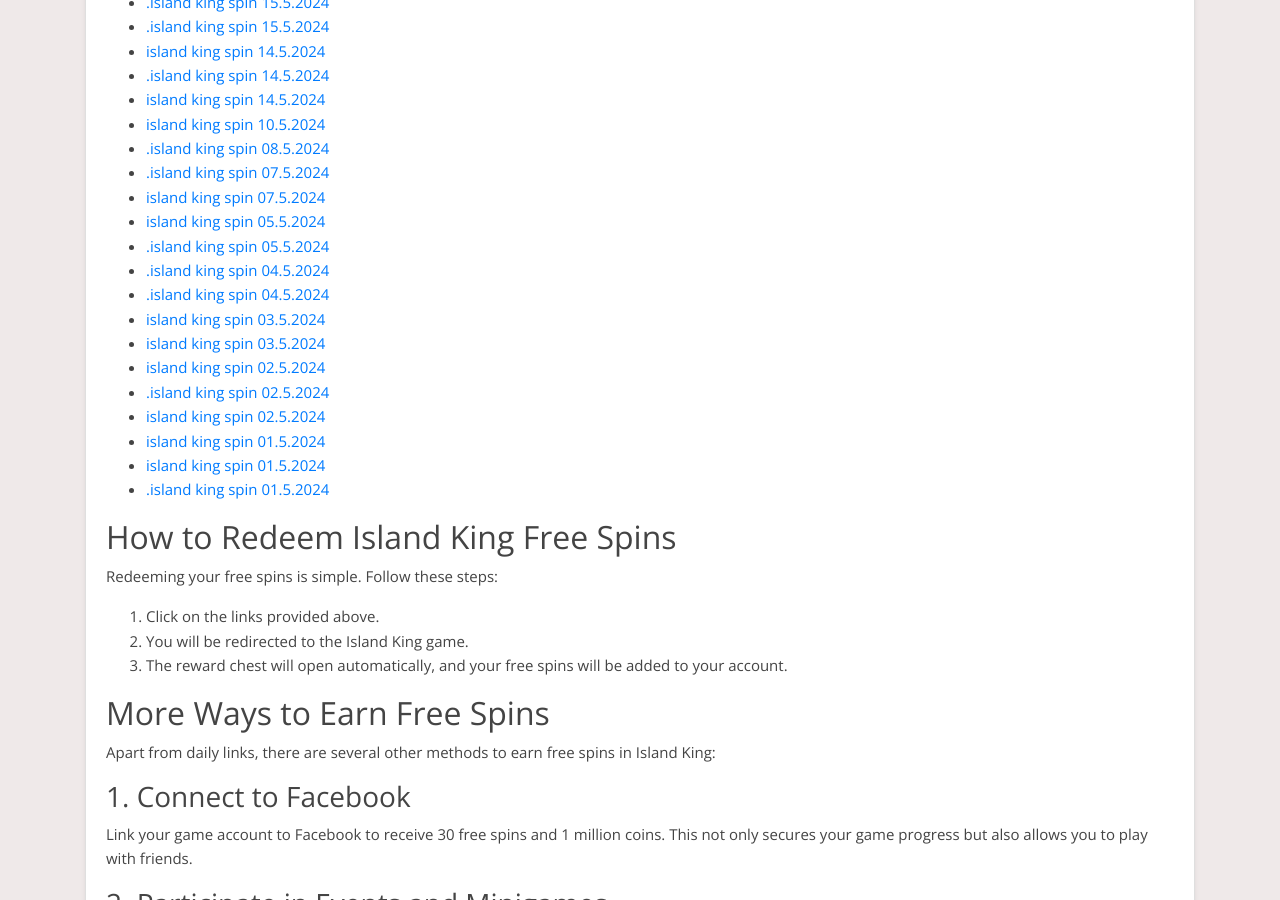
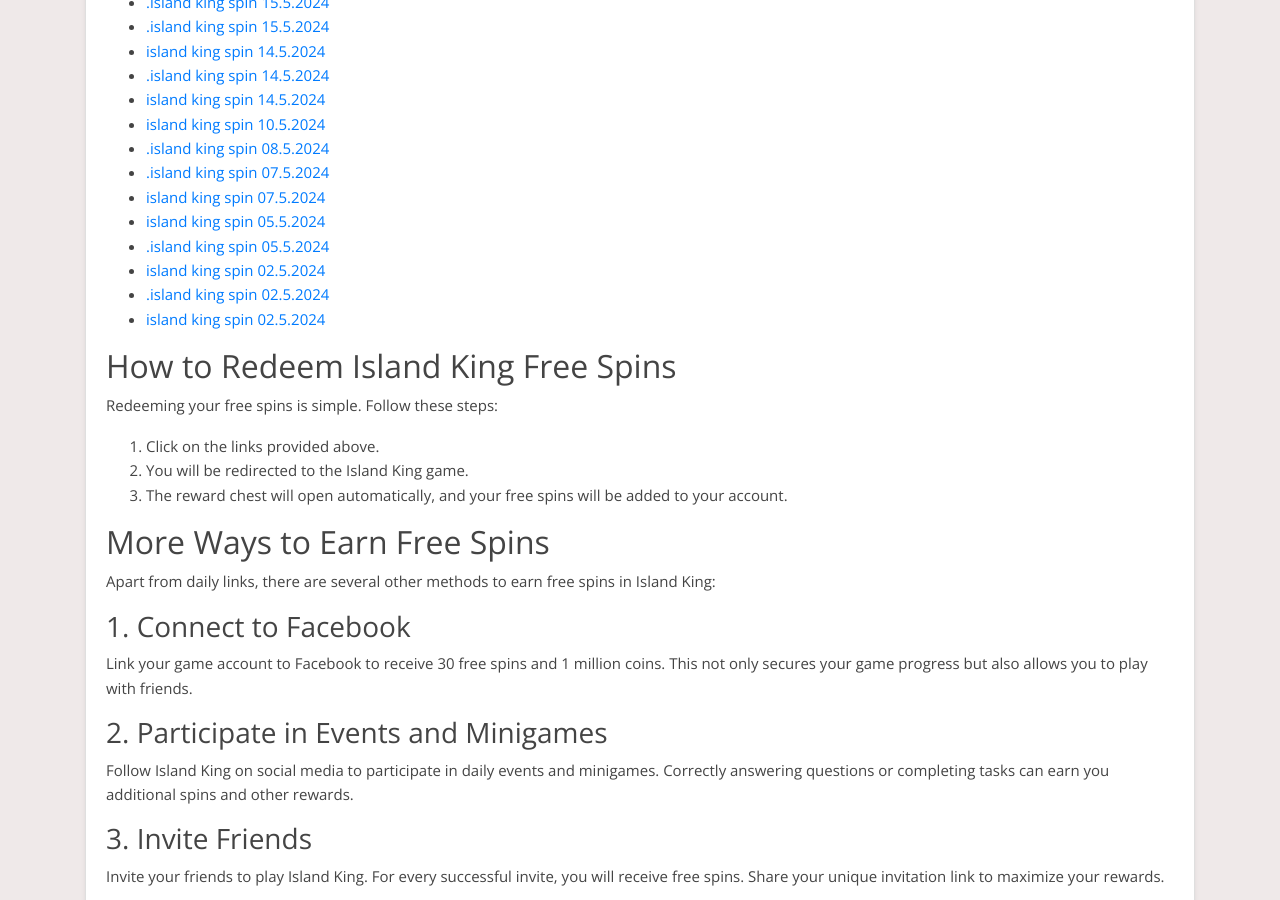
Before and after one commit to Prollad99/bs-net, a Jekyll site: the page built from _posts/2024-07-04-island-king.md, in a window 1280 px wide and 900 px high, scrolled down 1254 px. Built offline with Jekyll 4.4.1, drawn with Linux system fonts in a browser that asks for light colours; nearby versions of some CDN libraries; comment, search, counter and statistics services are not loaded; some of the changed text lies outside the part shown.

Commit message:
Update island-king reward links and last modified date

```diff
--- a/_data/include_files.yml
+++ b/_data/include_files.yml
@@ -56,7 +56,7 @@
   last_modified: 2024-08-03 14:35:24
 
 island-king.html:
-  last_modified: 2024-07-19 12:00:00
+  last_modified: 2024-08-03 17:02:07
 
 mgm-slots-live.html:
   last_modified: 2024-08-03 12:30:36
--- a/_includes/island-king.html
+++ b/_includes/island-king.html
@@ -42,14 +42,7 @@
 <li><a href="https://bit.ly/3WfBpLh">island king spin 07.5.2024</a></li>
 <li><a href="https://bit.ly/3WiRaBf">island king spin 05.5.2024</a></li>
 <li><a href="https://bit.ly/3QoQHcZ">.island king spin 05.5.2024</a></li>
-<li><a href="https://bit.ly/3WiRaBf">.island king spin 04.5.2024</a></li>
-<li><a href="https://bit.ly/3QoQHcZ">.island king spin 04.5.2024</a></li>
-<li><a href="https://bit.ly/3WiRaBf">island king spin 03.5.2024</a></li>
-<li><a href="https://bit.ly/3QoQHcZ">island king spin 03.5.2024</a></li>
 <li><a href="https://bit.ly/49TL2m5">island king spin 02.5.2024</a></li>
 <li><a href="https://bit.ly/3QKgsVx">.island king spin 02.5.2024</a></li>
 <li><a href="https://bit.ly/3JFyOmk">island king spin 02.5.2024</a></li>
-<li><a href="https://bit.ly/49TL2m5">island king spin 01.5.2024</a></li>
-<li><a href="https://bit.ly/3QKgsVx">island king spin 01.5.2024</a></li>
-<li><a href="https://bit.ly/3JFyOmk">.island king spin 01.5.2024</a></li>
 </ul></div></body></html>
```
Also changed, not shown: links-json/island-king.json (+0 -28 lines).
